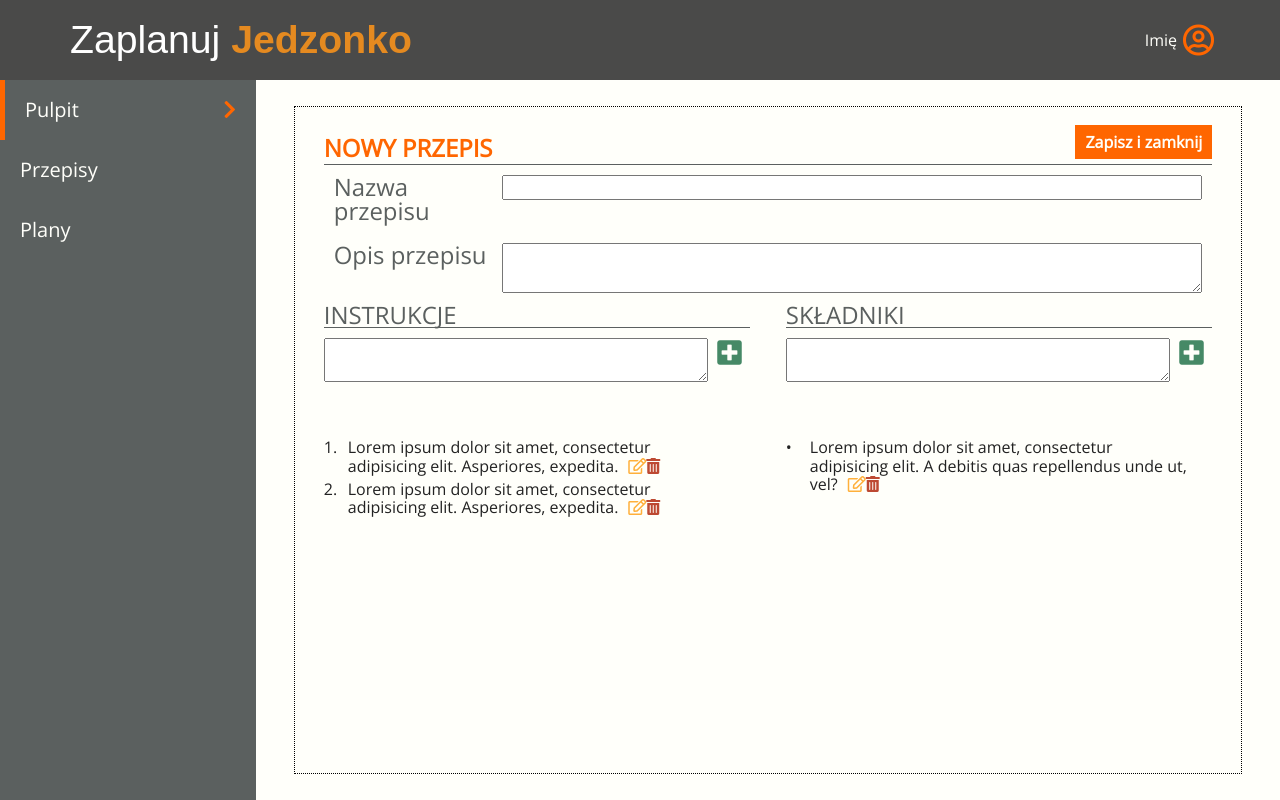
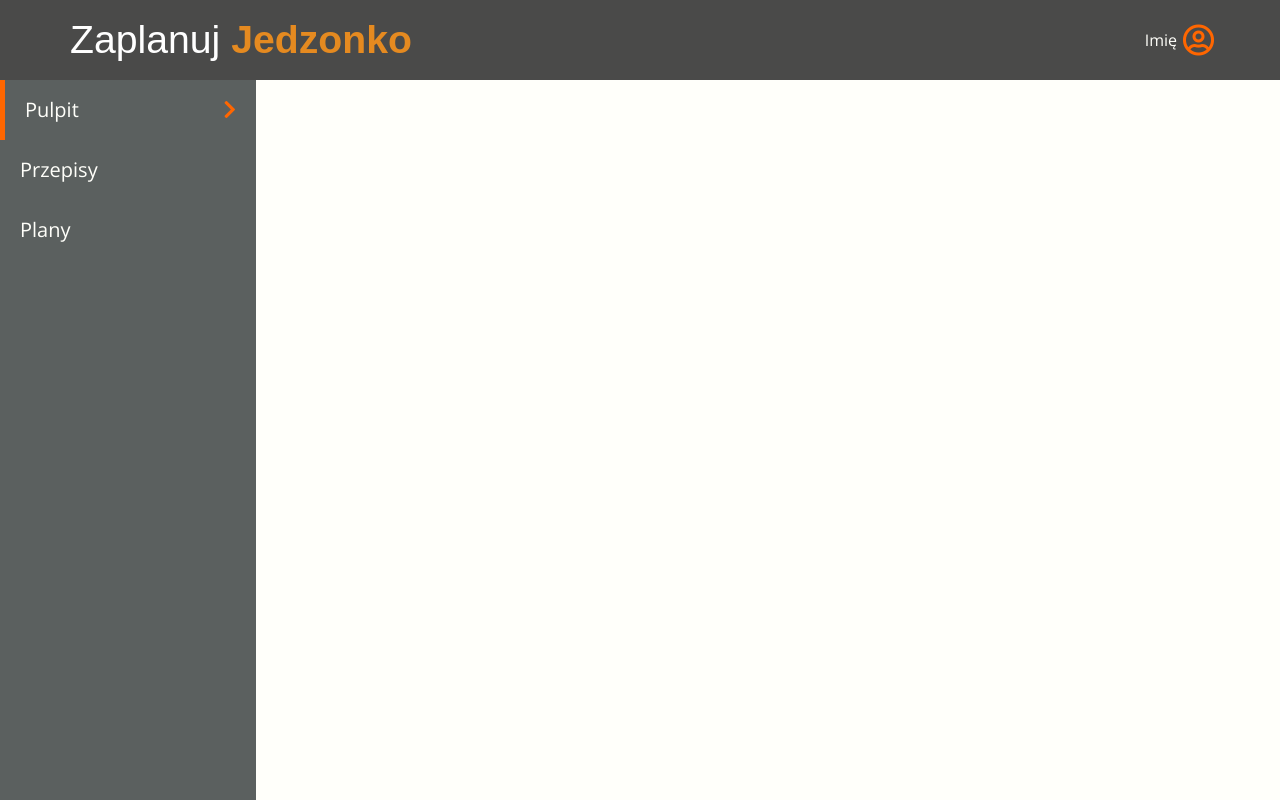
Before and after one commit to kingakw/PlanYourMeal, a website: page development/app.html in a window 1280 px wide. Drawn offline with nearby package versions, Linux system fonts and the light colour scheme; files that its build step writes are made by us from their sources; a web font is replaced by a local one.

Commit message:
dodano logike chowajaca obszar addNewRecipe

```diff
--- a/development/app.html
+++ b/development/app.html
@@ -38,13 +38,13 @@
 
         </section>
 
-        <section class="container__recipe active">
+        <section class="container__recipe">
             <!--SEKCJA DODAJ PRZEPIS-->
-            <div class="container__addRecipe">
+            <div class="container__addRecipe" >
 
                 <div class="addRecipe__newRecipe">
                     <h3 class="newRecipe__title">Nowy przepis</h3>
-                    <button class="newRecipe__btn">Zapisz i zamknij</button>
+                    <button class="newRecipe__btn" id="btnNewRecipe">Zapisz i zamknij</button>
                 </div>
 
                 <div class="addRecipe__properties">
--- a/development/js/app.js
+++ b/development/js/app.js
@@ -8,3 +8,9 @@ for (let i = 0; i < menuItems.length; i++) {
         this.className += " menu__item--active";
     });
 }
+
+
+//Event dla przycisku Zapisz i zamknij z obszaru dodaj przepis
+document.getElementById("btnNewRecipe").addEventListener("click",function (){
+    document.getElementById("containerAddRecipe").style.display = "none"
+})
```
